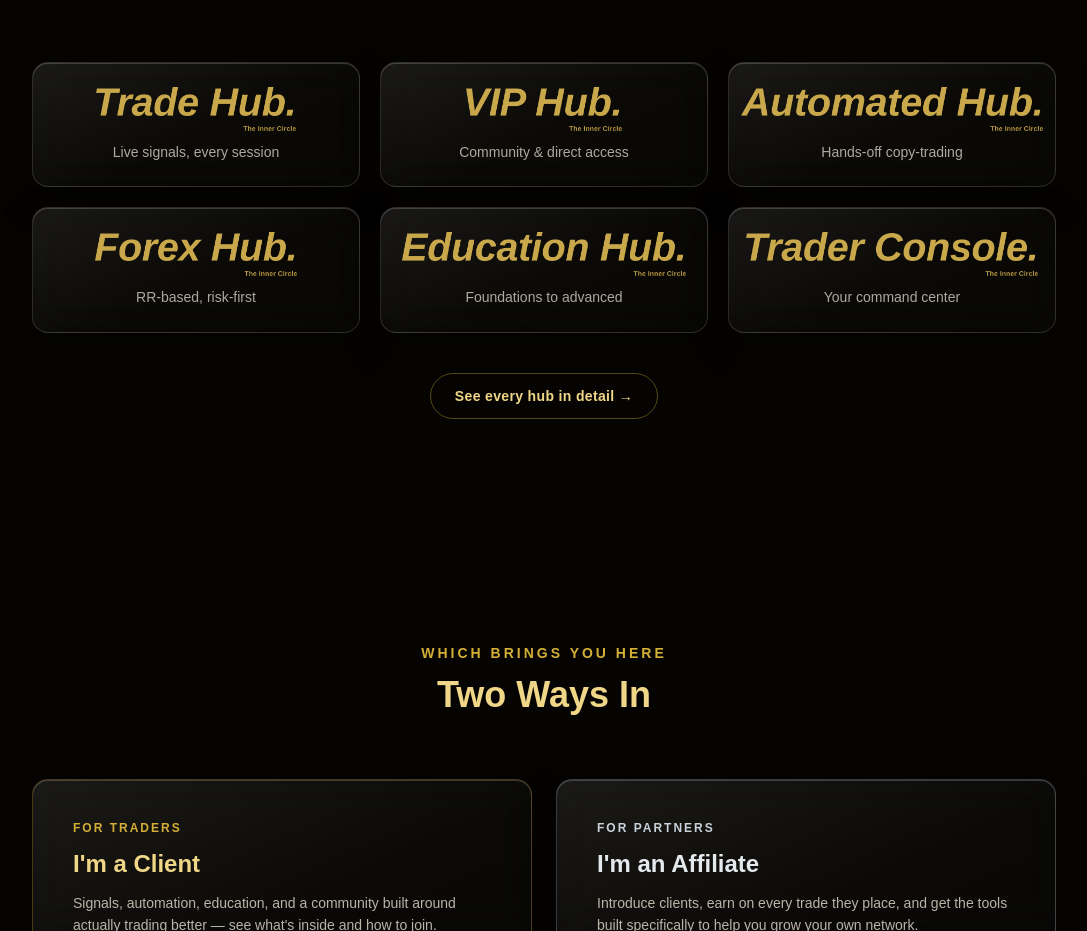
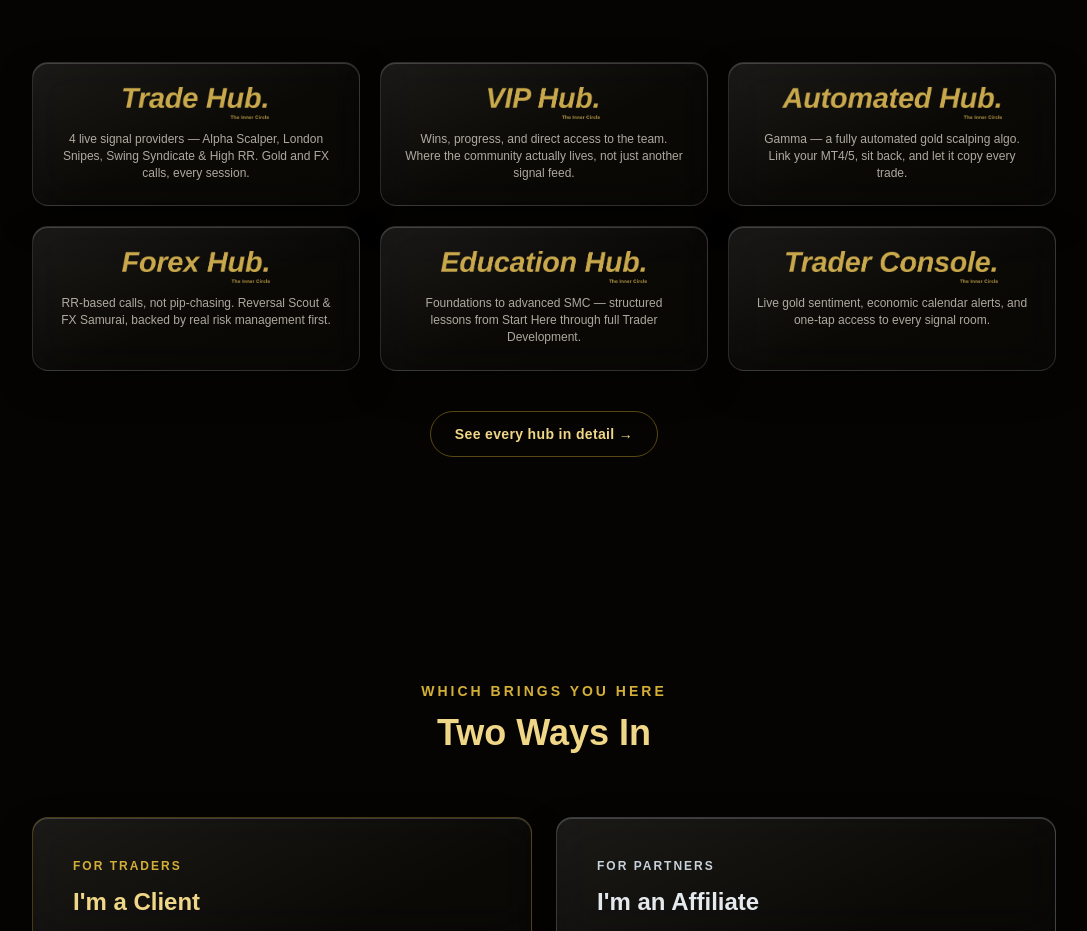
Before and after one commit to cjp-rgb/inner-circle-website, a Next.js app: page / in a window 1280 px wide. Shown: the part 4186-5117 px from the top of the page, without its empty margins (96-1183 px from the left). Built offline with nearby package versions, Linux system fonts and the light colour scheme; a web font is replaced by a local one.

Commit message:
Expand hub descriptions, shrink logo size for better proportion

```diff
--- a/src/components/HubGrid.tsx
+++ b/src/components/HubGrid.tsx
@@ -1,10 +1,10 @@
 const HUBS = [
-  { logo: "/logos/trade_hub.png", tag: "Live signals, every session" },
-  { logo: "/logos/vip_hub.png", tag: "Community & direct access" },
-  { logo: "/logos/automated_hub.png", tag: "Hands-off copy-trading" },
-  { logo: "/logos/forex_hub.png", tag: "RR-based, risk-first" },
-  { logo: "/logos/education_hub.png", tag: "Foundations to advanced" },
-  { logo: "/logos/trader_console.png", tag: "Your command center" },
+  { logo: "/logos/trade_hub.png", tag: "4 live signal providers — Alpha Scalper, London Snipes, Swing Syndicate & High RR. Gold and FX calls, every session." },
+  { logo: "/logos/vip_hub.png", tag: "Wins, progress, and direct access to the team. Where the community actually lives, not just another signal feed." },
+  { logo: "/logos/automated_hub.png", tag: "Gamma — a fully automated gold scalping algo. Link your MT4/5, sit back, and let it copy every trade." },
+  { logo: "/logos/forex_hub.png", tag: "RR-based calls, not pip-chasing. Reversal Scout & FX Samurai, backed by real risk management first." },
+  { logo: "/logos/education_hub.png", tag: "Foundations to advanced SMC — structured lessons from Start Here through full Trader Development." },
+  { logo: "/logos/trader_console.png", tag: "Live gold sentiment, economic calendar alerts, and one-tap access to every signal room." },
 ];
 
 export default function HubGrid() {
@@ -34,14 +34,14 @@ export default function HubGrid() {
                 boxShadow: "0 14px 34px rgba(0,0,0,0.35), inset 0 1px 0 rgba(255,255,255,0.18)",
               }}
             >
-              <div className="h-7 md:h-11 flex items-center justify-center mb-2 md:mb-3">
+              <div className="h-5 md:h-8 flex items-center justify-center mb-2 md:mb-3">
                 <img
                   src={hub.logo}
                   alt=""
                   className="h-full w-auto max-w-none"
                 />
               </div>
-              <p className="text-[9px] md:text-sm text-foreground/70 leading-snug">
+              <p className="hub-tag text-[7.5px] md:text-xs text-foreground/70 leading-[1.4]">
                 {hub.tag}
               </p>
             </div>
```
